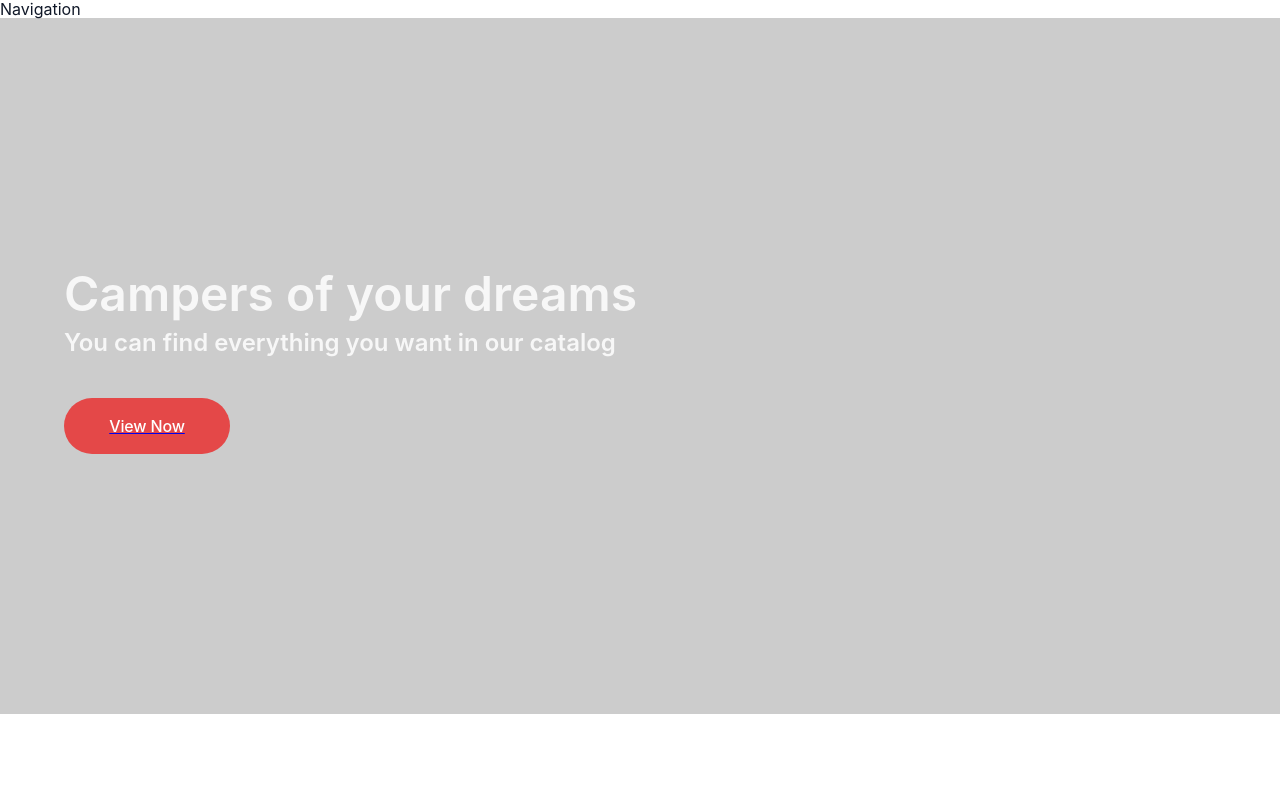
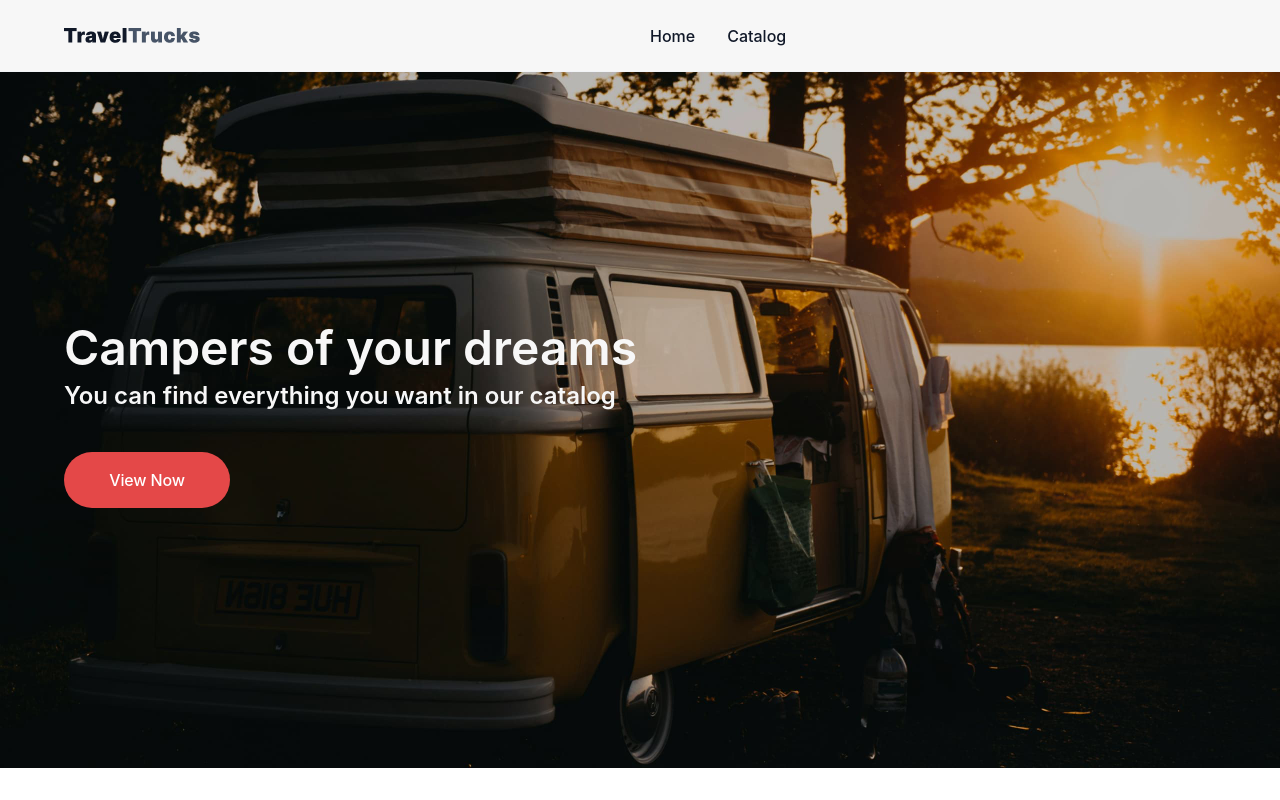
Before and after one commit to InnaIvBoiko/TravelTrucks, a React (Vite) app: page / in a window 1280 px wide. Shown: the top 800 px of the page. Built offline with nearby package versions, Linux system fonts and the light colour scheme.

Commit message:
Home page

```diff
--- a/src/components/Navigation/Navigation.jsx
+++ b/src/components/Navigation/Navigation.jsx
@@ -1,9 +1,24 @@
+import { Link } from 'react-router-dom';
 import css from './Navigation.module.css';
 
 export default function Navigation() {
     return (
-        <p>
-        Navigation
-        </p>
+        <nav className={css.container}>
+            <Link to={'/'}>
+                <img src="/public/Logo.png" alt="TravelTrucks" />
+            </Link>
+            <ul className={css.navMenu}>
+                <li>
+                    <Link to={'/'} className={css.navMenuItem}>
+                    Home
+                    </Link>
+                </li>
+                <li>
+                    <Link to={'/catalog'} className={css.navMenuItem}>
+                    Catalog
+                    </Link>
+                </li>
+            </ul>
+        </nav>
     )
 }
--- a/src/components/Navigation/Navigation.module.css
+++ b/src/components/Navigation/Navigation.module.css
@@ -0,0 +1,23 @@
+.container {
+  display: flex;
+  align-items: center;
+  border-bottom: 1px solid #f2f4f7;
+  padding: 24px 64px;
+  width: 1440px;
+  height: 72px;
+  background-color: #f7f7f7;
+}
+
+.navMenu {
+  display: flex;
+  gap: 32px;
+  margin-left: 450px;
+}
+
+.navMenuItem {
+  font-weight: 500;
+  font-size: 16px;
+  line-height: 150%;
+  text-align: center;
+  color: #101828;
+}
--- a/src/index.css
+++ b/src/index.css
@@ -1,6 +1,5 @@
 body {
   box-sizing: border-box;
-  margin: 0;
   font-family: 'Inter', sans-serif;
   background-color: #fff;
   color: #101828;
@@ -14,6 +13,10 @@ h5,
 h6,
 p {
   margin: 0;
+}
+
+a {
+  text-decoration: none;
 }
 
 ul {
@@ -34,4 +37,5 @@ button {
   display: flex;
   justify-content: center;
   align-items: center;
+  cursor: pointer;
 }
--- a/src/pages/HomePage/HomePage.module.css
+++ b/src/pages/HomePage/HomePage.module.css
@@ -5,7 +5,11 @@
   width: 1440px;
   height: 696px;
   padding: 260px 0 0 64px;
-  background: rgba(0, 0, 0, 0.2);
+  background-color: rgba(0, 0, 0, 0.2);
+  background-repeat: no-repeat;
+  background-position: center top;
+  background-size: cover;
+  background-image: url('/Picture.jpg');
 }
 
 .textWrap {
```
Also changed, not shown: public/Logo.png (added), public/Picture.jpg (added).
